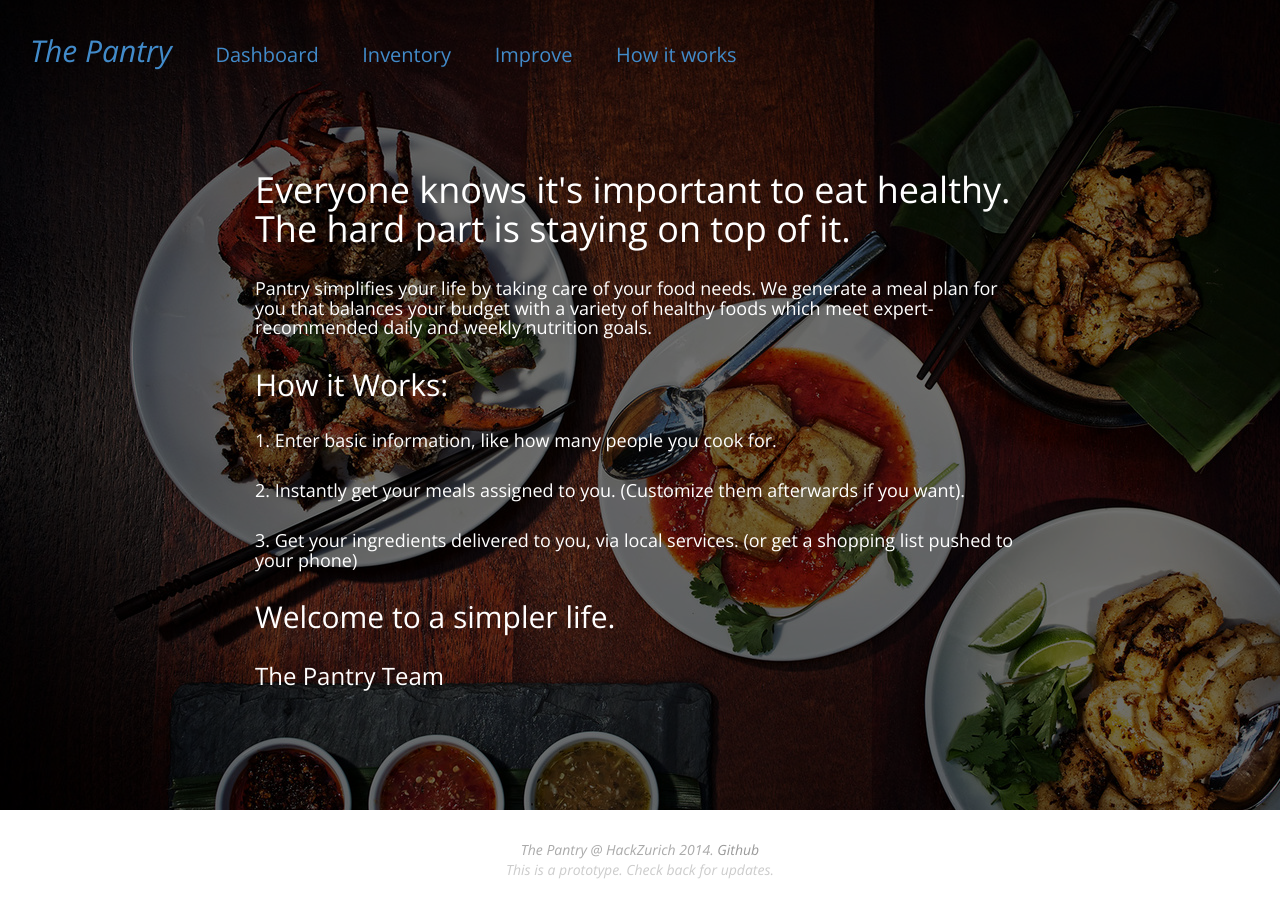
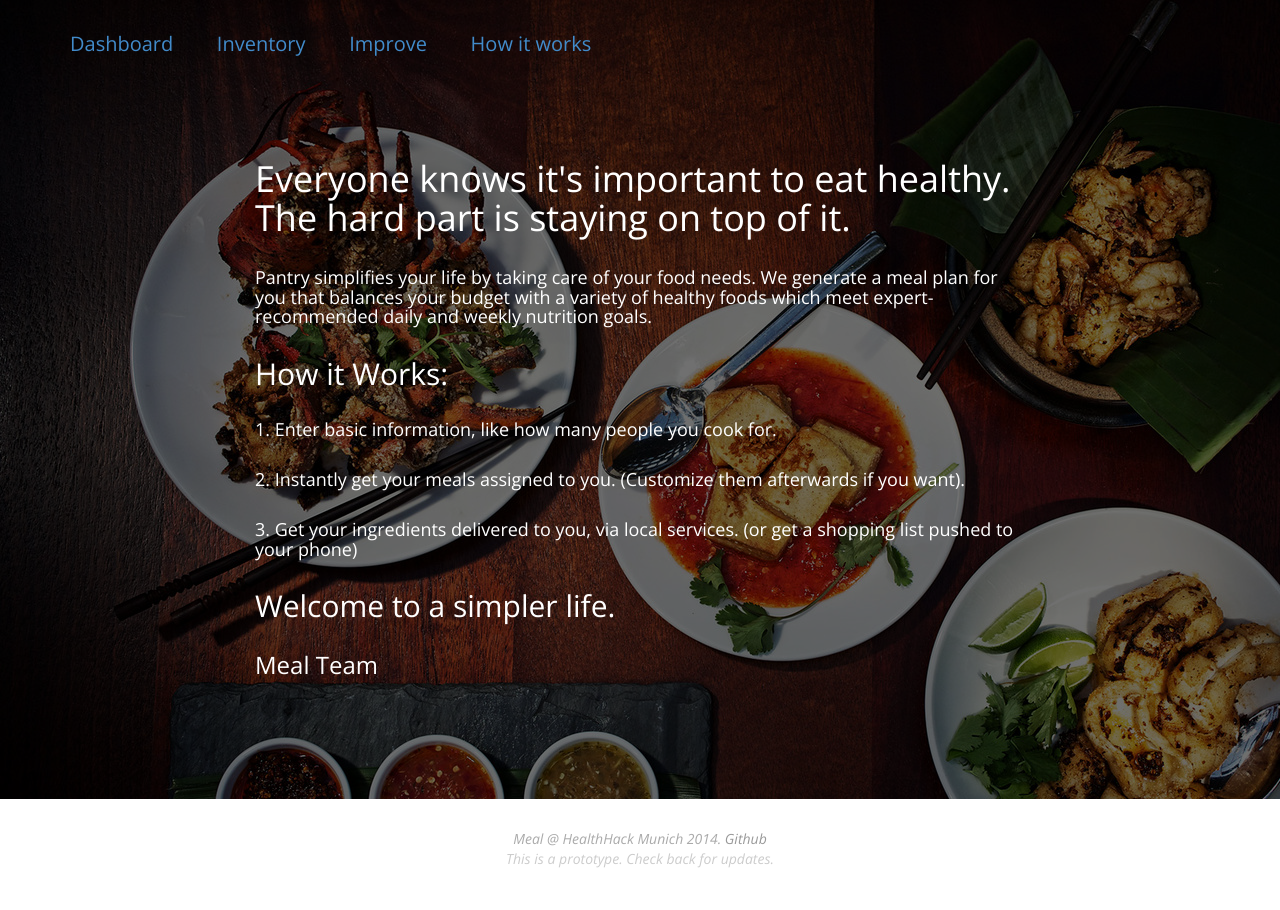
Before and after one commit to alpotapov/foodplan, a Django app: page /about in a window 1280 px wide. After the commit the page ends 868 px from the top, so only its background shows below. Run offline with Django 3.2, Linux system fonts and the light colour scheme; parts of the project's set-up code (start-up, migrations or seed data) failed here and were passed over; some libraries are stand-ins or nearby versions.

Commit message:
Adapt Layout

```diff
--- a/templates/base_layout.html
+++ b/templates/base_layout.html
@@ -35,7 +35,6 @@ content="http://www.pantry.pw/static/img/screen.png" />
 
   <body>
     <header>
-        <a href="/"><div class="logo">The Pantry</div></a>
         {% if not hide_links %}
             <ul class="links">
                 <li><a href="/dashboard">Dashboard</a></li>
@@ -55,7 +54,7 @@ content="http://www.pantry.pw/static/img/screen.png" />
         <div class="space"></div>
     </div>
     <footer>
-        <p>The Pantry @ HackZurich 2014. <a href="http://www.github.com/create/foodplan">Github</a></p>
+        <p>Meal @ HealthHack Munich 2014. <a href="http://www.github.com/create/foodplan">Github</a></p>
         <p class="light">This is a prototype. Check back for updates.</p>
     </footer>
 
--- a/templates/how_it_works.html
+++ b/templates/how_it_works.html
@@ -10,4 +10,4 @@
 
 <h2>Welcome to a simpler life.</h2>
 
-<h3><italic>The Pantry Team</italic></h3>
+<h3><italic>Meal Team</italic></h3>
```
